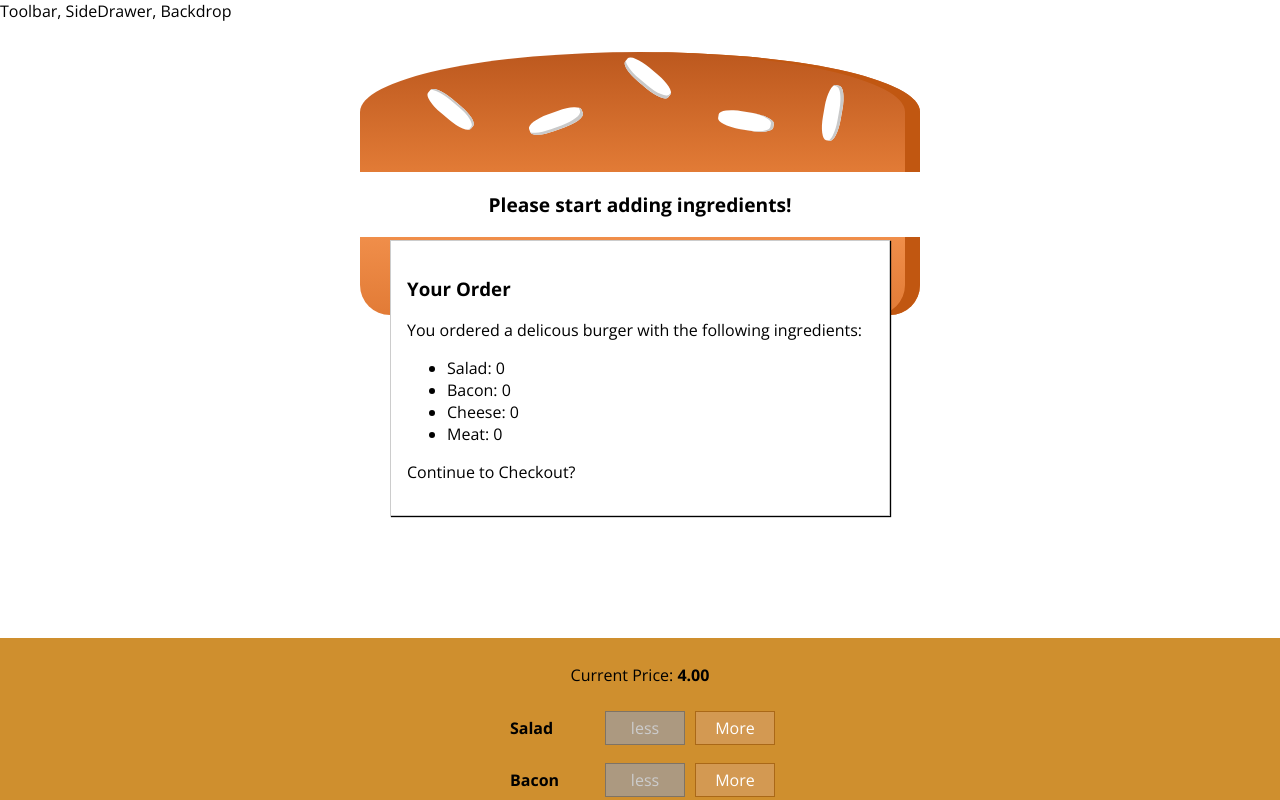
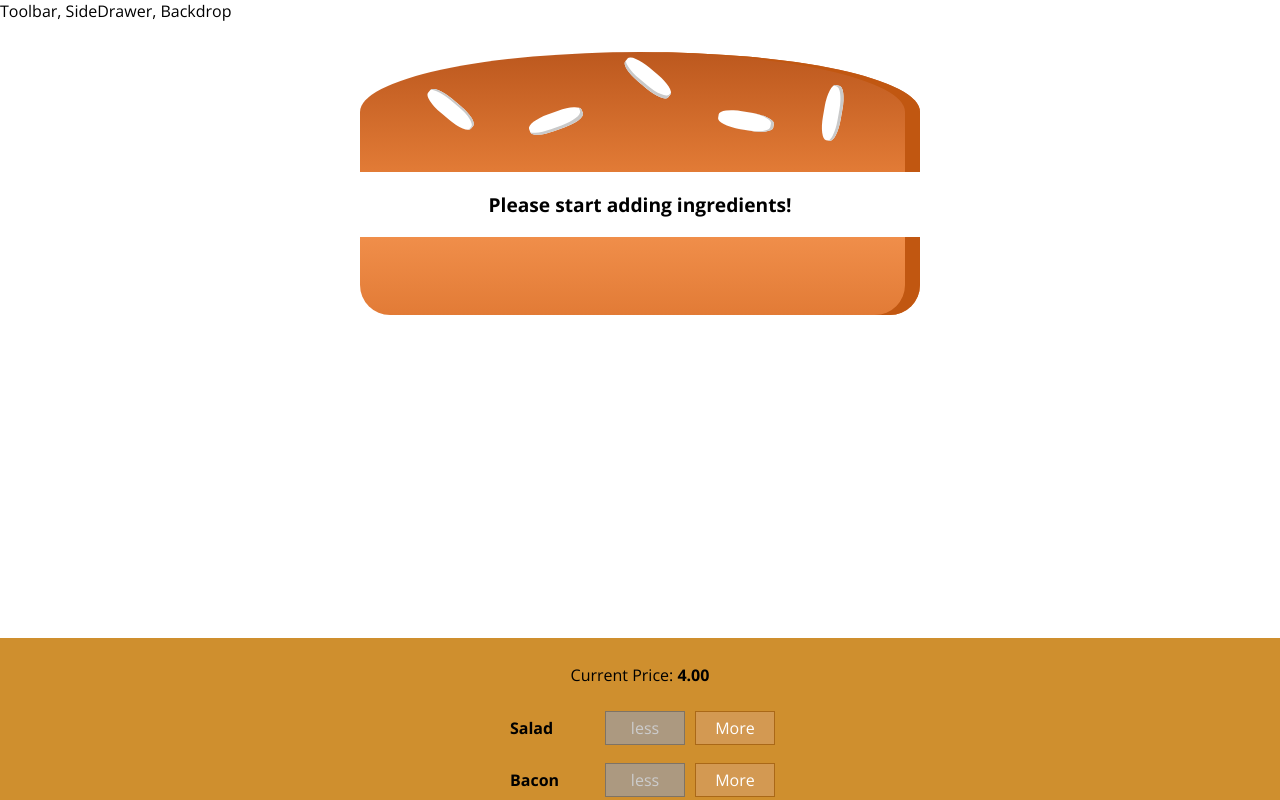
Before and after one commit to ko1h/react-burger-app, a React app: page / in a window 1280 px wide. Shown: the top 800 px of the page. Built offline with nearby package versions, Linux system fonts and the light colour scheme.

Commit message:
showing and hiding model

```diff
--- a/src/components/Burger/BuildControls/BuildControls.js
+++ b/src/components/Burger/BuildControls/BuildControls.js
@@ -23,7 +23,8 @@
     ))}
     <button
       className={classes.OrderButton}
-      disabled={!props.purchaseable}>ORDER NOW</button>
+      disabled={!props.purchaseable}
+      onClick={props.ordered}>ORDER NOW</button>
   </div>
 );
 
--- a/src/components/UI/Modal/Modal.js
+++ b/src/components/UI/Modal/Modal.js
@@ -2,7 +2,11 @@
 import classes from './Modal.css';
 
 const modal = (props) => (
-  <div className={classes.Modal}>
+  <div className={classes.Modal}
+    style={{
+      transform: props.show ? 'translateY(0)' : 'translateY(-100vh)',
+      opacity: props.show ? '1': '0'
+    }}>
     {props.children}
   </div>
 )
--- a/src/containers/BurgerBuilder/BurgerBuilder.js
+++ b/src/containers/BurgerBuilder/BurgerBuilder.js
@@ -26,7 +26,8 @@
             meat: 0
         },
         totalPrice: 4,
-        purchaseable: false
+        purchaseable: false,
+        purschasing: false
     }
 
     updatePurchaseState (ingredients) {
@@ -71,6 +72,10 @@
         this.updatePurchaseState(updatedIngredients);
     }
 
+    purchasedHandler = () => {
+        this.setState({purschasing: true});
+    }
+
     render () {
         const disabledInfo = {
             ...this.state.ingredients
@@ -80,7 +85,7 @@
         }
         return (
             <Aux>
-                <Modal>
+                <Modal show={this.state.purschasing}>
                     <OrderSummary ingredients={this.state.ingredients} />
                 </Modal>
                 <Burger ingredients={this.state.ingredients} />
@@ -89,6 +94,7 @@
                     ingredientRemoved={this.removeIngredientHandler}
                     disabled={disabledInfo}
                     price={this.state.totalPrice}
+                    order={this.purchasedHandler}
                     purchaseable={this.state.purchaseable} />
             </Aux>
         );
```
